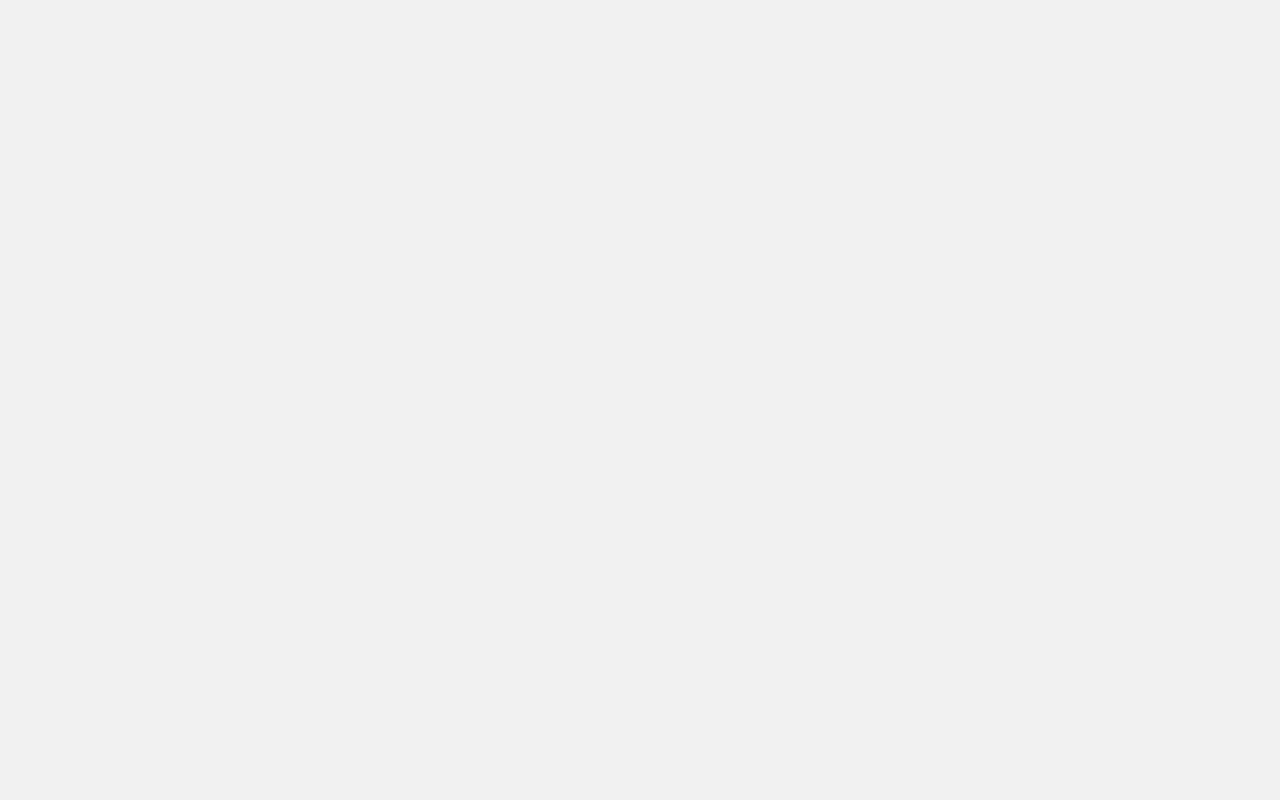
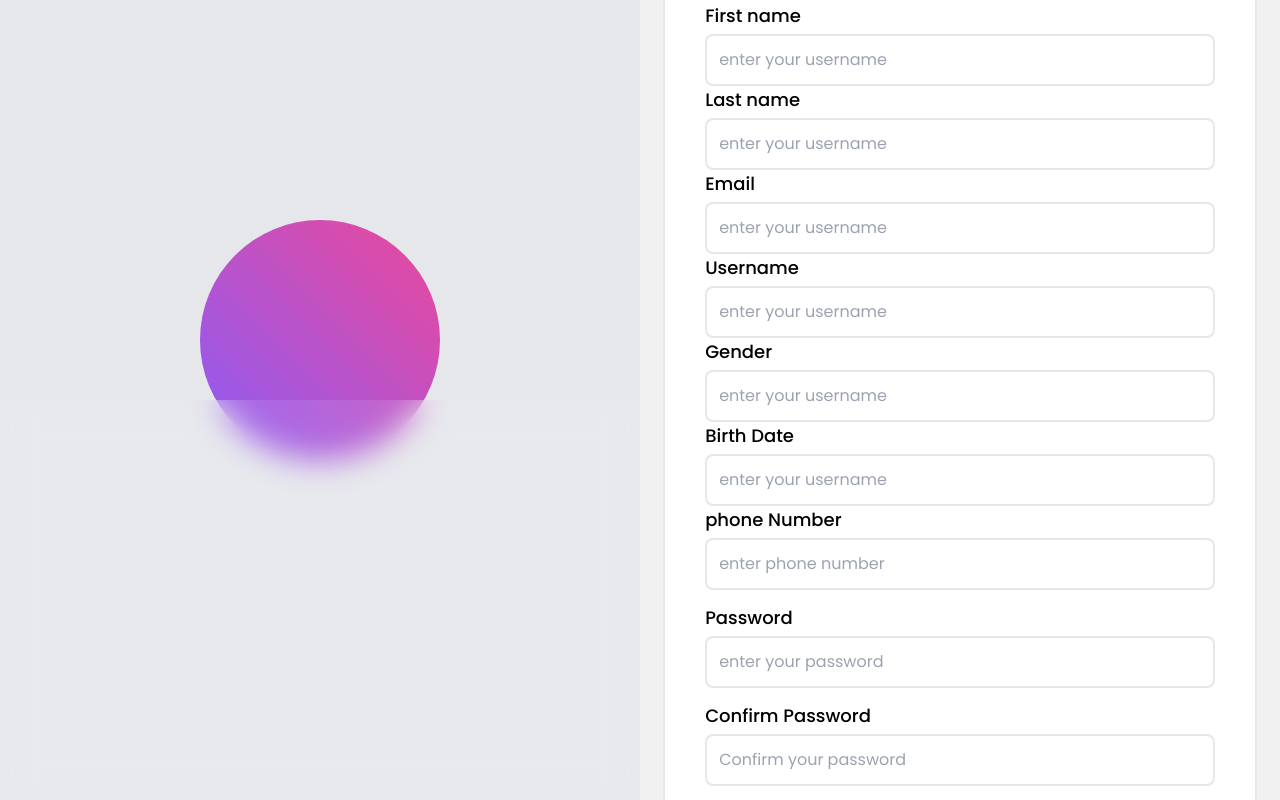
Before and after one commit to AriSu2904/blogs, a React (Vite) app: page /register in a window 1280 px wide. Before the commit this address had no page. Shown: the top 800 px of the page. Built offline with nearby package versions, Linux system fonts and the light colour scheme.

Commit message:
add register form

```diff
--- a/src/App.jsx
+++ b/src/App.jsx
@@ -2,12 +2,14 @@ import {Login} from "./components/Login.jsx";
 import {BrowserRouter, Route, Routes} from "react-router-dom";
 import {Dashboard} from "./components/Dashboard.jsx";
 import ProtectedRoute from "./components/ProtectedRoute.jsx";
+import {Register} from "./components/Register.jsx";
 
 export const App = () => {
     return (
         <BrowserRouter>
             <Routes>
                 <Route path="/" element={<Login/>}/>
+                <Route path="/register" element={<Register />} />
                 <Route path="/dashboard"
                        element={
                            <ProtectedRoute>
--- a/src/components/Login.jsx
+++ b/src/components/Login.jsx
@@ -1,8 +1,6 @@
-import * as React from 'react';
 import {useMutation} from "@apollo/client";
 import {LOGIN_USER} from "../graphql/mutations/mutations.js";
 import {setData} from "../storages/localStorage.js";
-import {setCookie} from "../storages/cookieStorage.js";
 import {useNavigate} from "react-router-dom";
 
 export const Login = () => {
@@ -20,14 +18,10 @@ export const Login = () => {
     }
 
     const handleLogin = async (credentials) => {
-        try {
-            const userData = await loginUser({ variables: { ...credentials } });
-            setData('username', userData.data.loginUser.username);
-            setData('token',  userData.data.loginUser.token);
-            navigate('/dashboard');
-        }catch (e) {
-            throw e;
-        }
+        const userData = await loginUser({ variables: { ...credentials } });
+        setData('username', userData.data.loginUser.username);
+        setData('token',  userData.data.loginUser.token);
+        navigate('/dashboard');
     }
 
     return (
@@ -66,9 +60,13 @@ export const Login = () => {
                         </div>
                         <div className="mt-8 flex flex-col gap-y-4">
                             <button type="submit"
-                                    className="py-3 rounded-xl hover:bg-violet-900 text-white text-lg font-bold bg-violet-500">Sign
-                                in
+                                    className="py-3 rounded-xl hover:bg-violet-900 text-white text-lg font-bold bg-violet-500">Login
                             </button>
+                            <p className="text-sm text-center">do not have an account? </p>
+                        </div>
+                        <div className="mt-3 flex items-center justify-end">
+                            <button onClick={() => navigate('/register')}
+                                type="button" className="text-sm text-blue-500 font-bold hover:text-blue-700 active:text-blue-900">Register Now!</button>
                         </div>
                     </form>
                 </div>
--- a/src/components/Register.jsx
+++ b/src/components/Register.jsx
@@ -1,2 +1,145 @@
+import {useMutation} from "@apollo/client";
+import {REGISTER_USER} from "../graphql/mutations/mutations.js";
+
 export const Register = () => {
+    let username;
+    let firstName;
+    let lastName;
+    let email;
+    let gender;
+    let phoneNumber;
+    let birthDate;
+    let password;
+    let confirmPassword;
+
+    const [registerUser, {loading, error, reset}] = useMutation(REGISTER_USER);
+
+    if(loading) {
+        return 'Loading';
+    }
+    if(error) {
+        reset();
+        return `Error: ${error}`;
+    }
+
+    const handleRegister = async (credentials) => {
+        const result = await registerUser({ variables: {...credentials} });
+        console.log(result);
+    }
+
+    return (
+        <div className="flex w-full h-screen">
+            <div className="hidden relative lg:flex h-full w-1/2 items-center justify-center bg-gray-200">
+                <div className="w-60 h-60 bg-gradient-to-tr from-violet-500 to-pink-500 rounded-full animate-bounce"/>
+                <div className="w-full h-1/2 absolute bottom-0 bg-white/10 backdrop-blur-lg"/>
+            </div>
+            <div className="w-full flex items-center justify-center lg:w-1/2">
+                <div className="bg-white px-10 py-20 rounded-3xl border-2 border-gray-200 font-poppins">
+                    <h1 className="text-4xl font-semibold text-center ">Welcome Back</h1>
+                    <p className="font-medium text-sm text-gray-500 mt-4 text-center">Please enter your details.</p>
+                    <form className="mt-8"
+                    onSubmit={(event) => {
+                        event.preventDefault();
+                        handleRegister({username: username.value, firstName: firstName.value, lastName: lastName.value, email: email.value,
+                                                gender: gender.value, phoneNumber: phoneNumber.value, birthDate: birthDate.value, password: password.value})
+                            .catch(console.log);
+
+                        username.value = ''
+                        firstName.value = ''
+                        lastName.value = ''
+                        email.value = ''
+                        gender.value = ''
+                        phoneNumber.value = ''
+                        birthDate.value = ''
+                        password.value = ''
+                        confirmPassword.value = ''
+                    }}
+                    >
+                        <div>
+                            <label className="text-lg font-medium">First name</label>
+                            <input className="w-full border-2 border-gray-200 rounded-lg p-3 mt-1 bg-transparent"
+                                   type="text"
+                                   placeholder='enter your username'
+                                   ref={node => firstName = node}
+                            />
+                        </div>
+                        <div>
+                            <label className="text-lg font-medium">Last name</label>
+                            <input className="w-full border-2 border-gray-200 rounded-lg p-3 mt-1 bg-transparent"
+                                   type="text"
+                                   placeholder='enter your username'
+                                   ref={node => lastName = node}
+                            />
+                        </div>
+                        <div>
+                            <label className="text-lg font-medium">Email</label>
+                            <input className="w-full border-2 border-gray-200 rounded-lg p-3 mt-1 bg-transparent"
+                                   type="email"
+                                   placeholder='enter your username'
+                                   ref={node => email = node}
+                            />
+                        </div>
+                        <div>
+                            <label className="text-lg font-medium">Username</label>
+                            <input className="w-full border-2 border-gray-200 rounded-lg p-3 mt-1 bg-transparent"
+                                   type="text"
+                                   placeholder='enter your username'
+                                   ref={node => username = node}
+                            />
+                        </div>
+                        <div>
+                            <label className="text-lg font-medium">Gender</label>
+                            <input className="w-full border-2 border-gray-200 rounded-lg p-3 mt-1 bg-transparent"
+                                   type="text"
+                                   placeholder='enter your username'
+                                   ref={node => gender = node}
+                            />
+                        </div>
+                        <div>
+                            <label className="text-lg font-medium">Birth Date</label>
+                            <input className="w-full border-2 border-gray-200 rounded-lg p-3 mt-1 bg-transparent"
+                                   type="text"
+                                   placeholder='enter your username'
+                                   ref={node => birthDate = node}
+                            />
+                        </div>
+                        <div>
+                            <label className="text-lg font-medium">phone Number</label>
+                            <input className="w-full border-2 border-gray-200 rounded-lg p-3 mt-1 bg-transparent"
+                                   type="text"
+                                   placeholder='enter phone number'
+                                   ref={node => phoneNumber = node}
+                            />
+                        </div>
+                        <div className="mt-3.5">
+                            <label className="text-lg font-medium">Password</label>
+                            <input className="w-full border-2 border-gray-200 rounded-lg p-3 mt-1 bg-transparent"
+                                   type="password"
+                                   placeholder='enter your password'
+                                   ref={node => password = node}
+                            />
+                        </div>
+                        <div className="mt-3.5">
+                            <label className="text-lg font-medium">Confirm Password</label>
+                            <input className="w-full border-2 border-gray-200 rounded-lg p-3 mt-1 bg-transparent"
+                                   type="password"
+                                   placeholder='Confirm your password'
+                                   ref={node => confirmPassword = node}
+                            />
+                        </div>
+                        <div className="flex justify-end mt-3">
+                            <button className="font-medium active:text-violet-900 text-base text-violet-500">Forgot
+                                Password
+                            </button>
+                        </div>
+                        <div className="mt-8 flex flex-col gap-y-4">
+                            <button type="submit"
+                                    className="py-3 rounded-xl hover:bg-violet-900 text-white text-lg font-bold bg-violet-500">Register
+                            </button>
+                        </div>
+                    </form>
+                </div>
+            </div>
+        </div>
+    )
 }
--- a/src/graphql/mutations/mutations.js
+++ b/src/graphql/mutations/mutations.js
@@ -9,3 +9,28 @@ export const LOGIN_USER = gql`
         }
     }
 `
+
+export const REGISTER_USER = gql`
+    mutation RegisterUser ($username: String!, $password: String!, $email: String!,
+    $firstName: String!, $lastName: String!, $mobilePhone: String!, $gender: String!, $birthDate: String!) {
+        registerUser(registerInput: { username: $username, password: $password, email: $email, profile: {
+            firstName: $firstName, lastName: $lastName, mobilePhone: $mobilePhone, gender: $gender, birthDate: $birthDate
+        } }) {
+            username,
+            password,
+            role,
+            verified,
+            email,
+            profile {
+                firstName,
+                lastName,
+                email,
+                mobilePhone,
+                gender,
+                birthDate,
+                profilePicture
+                bio
+            }
+        }
+    }
+`
```
